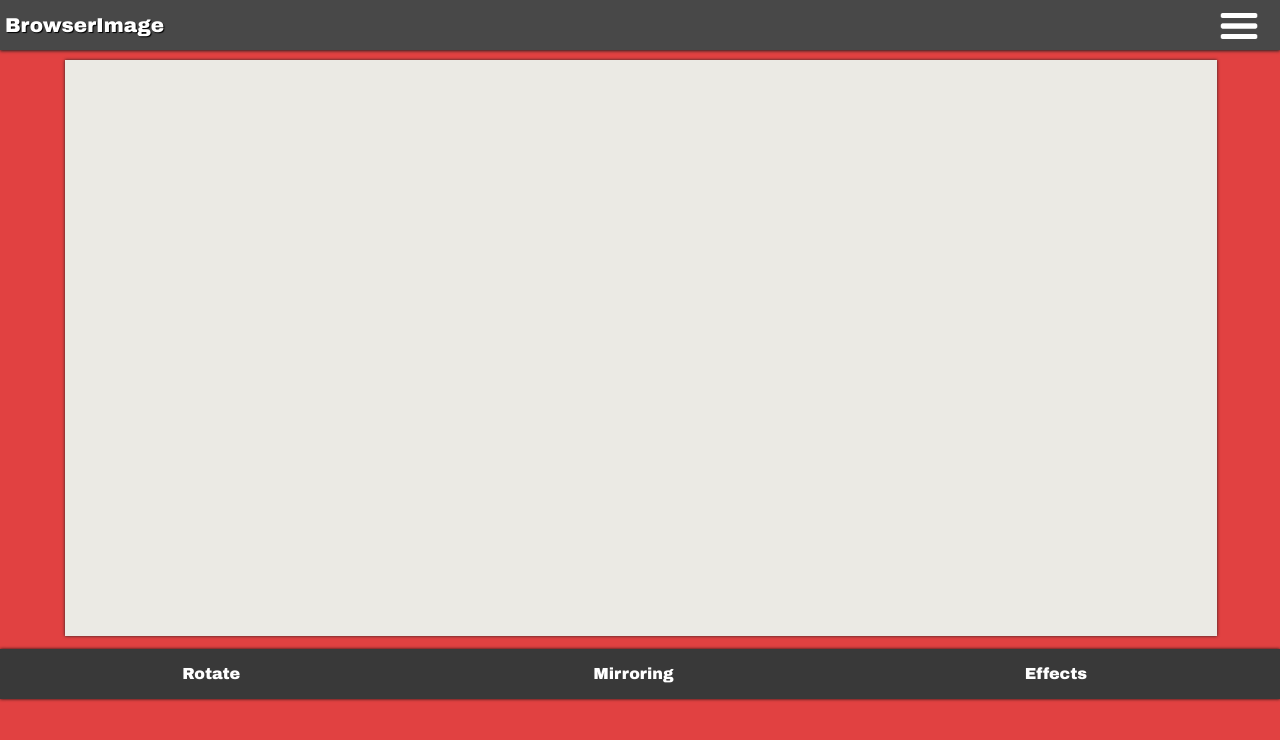
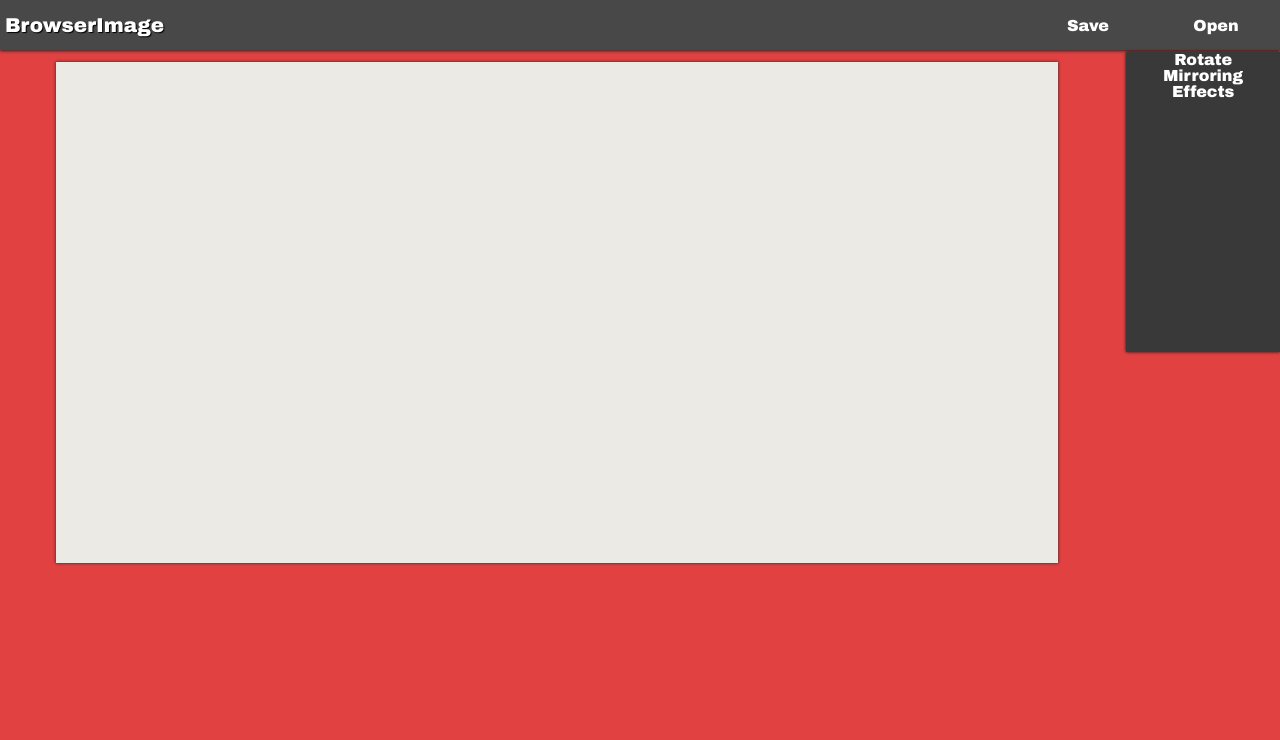
Before and after one commit to szRobert/browser-image, a React (Create React App) app: page / in a window 1280 px wide. Shown: the top 740 px of the page. Built offline with nearby package versions, Linux system fonts and the light colour scheme.

Commit message:
css update

```diff
--- a/src/App.js
+++ b/src/App.js
@@ -17,8 +17,8 @@ class App extends Component {
 
         <div className='toolbar-nav'>
           <h1 className='title'>BrowserImage</h1>
-          <a onClick='' className=''><img id='toolbar-menu--burger' src={burger} /></a>
-          <ul className='toolbar-menu hidden'>
+          <a onClick='' className='toolbar-nav--burger-button'><img id='toolbar-nav--burger' src={burger} /></a>
+          <ul className='toolbar-menu visible'>
             <li><a className='toolbar-menu--button' onClick=''>Open</a></li>
             <li><a className='toolbar-menu--button' onClick=''>Save</a></li>
           </ul>
--- a/src/css/desktop.css
+++ b/src/css/desktop.css
@@ -3,6 +3,45 @@
     body{
         background-color: rgb(225, 129, 65);
     }
+    /* TOOLBAR NAV */
+    .toolbar-nav--burger-button{
+        float: left;
+        visibility: hidden;
+        width: 1px;
+    }
+    .toolbar-menu--button {
+        float: right;
+        width: 10%;
+        padding: 18px 0;
+        background-color: transparent;
+        border: none;
+    }
+    /* WORKSPACE */
+    .workspace-box{
+        float: left;
+        width: 87%;
+    }
+
+    /* FUNCTION NAV */
+
+    .functions-nav {
+        float: right;
+        width: 12%;
+        height: 300px;
+        background-color: #393939;
+        box-shadow: 0 0 3px #111;
+    }
+
+    .functions-menu--button {
+        width: 4%;
+        height: 40px;
+        margin: 5px 0;
+        float: none;
+    }
+    .functions-menu--button:hover {
+        background-color: #424242;
+    }
+
 }
 
 
--- a/src/css/mobile.css
+++ b/src/css/mobile.css
@@ -10,6 +10,19 @@ body{
     width: 100%;
 }
 
+.hidden {
+    width: 1px;
+    height: 1px;
+    visibility: hidden;
+}
+
+.visible {
+    widows: auto;
+    height: auto;
+    visibility: visible;
+}
+
+/* TOOLBAR NAV*/
 .toolbar-nav {
     widows: 100%;
     height: 50px;
@@ -24,7 +37,7 @@ body{
     margin: 15px 0 0 5px;
 }
 
-#toolbar-menu--burger {
+#toolbar-nav--burger {
     float: right;
     width: 42px;
     margin-top: 5px;
@@ -35,27 +48,16 @@ body{
     opacity: 0.5;
 }
 
-.hidden {
-    width: 1px;
-    height: 1px;
-    visibility: hidden;
-}
-
-.visible {
-    widows: auto;
-    height: auto;
-    visibility: visible;
-}
-
 .toolbar-menu--button {
     float:left;
     width: 100%;
     padding: 19px 0;
     background-color: #484848;
     border-top: 1px solid #222;
-    border-left: 1px solid #454545
+    border-left: 1px solid #454545;
 }
 
+/* FUNCTION NAV */
 .functions-nav {
     width: 100%;
     height: 50px;
@@ -72,6 +74,7 @@ body{
     background-color: #424242;
 }
 
+/* WORKSPACE */
 .workspace-box{
     width: 100%;
     min-height: 380px;
```
